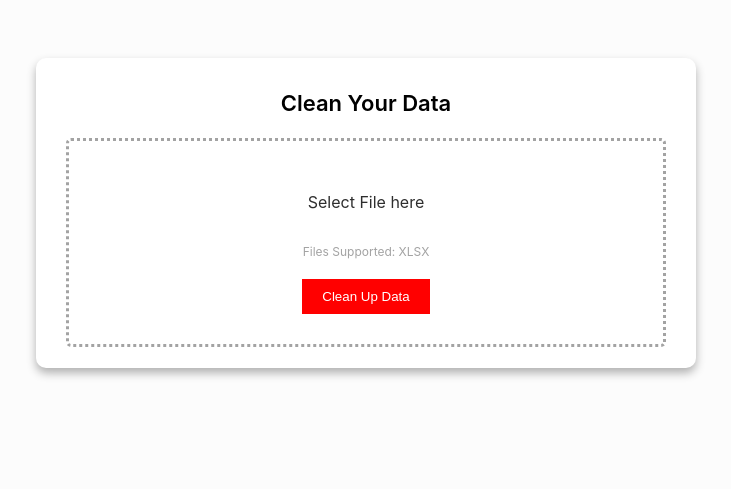
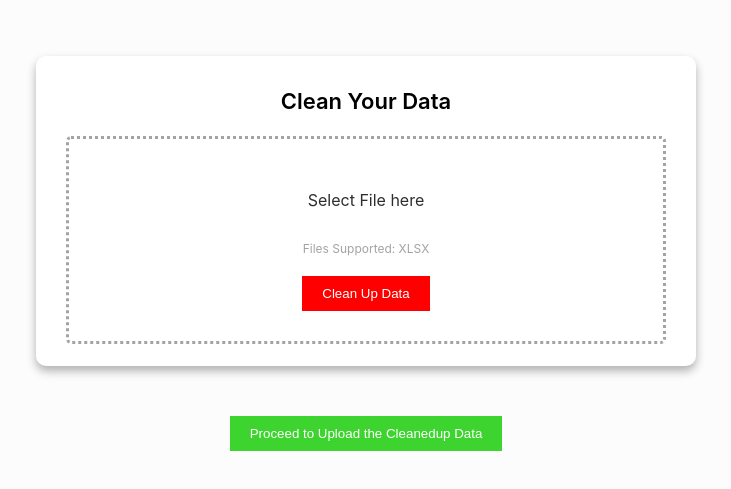
Before and after one commit to astik0398/broker-easy-fe, a React (Create React App) app: page / in a window 1280 px wide. Shown: the part 187-676 px from the top of the page, without its empty margins (274-1005 px from the left). Built offline with nearby package versions, Linux system fonts and the light colour scheme.

Commit message:
added proceed to clearnup button

```diff
--- a/src/components/CleanUpFile.jsx
+++ b/src/components/CleanUpFile.jsx
@@ -1,6 +1,7 @@
 import React, { useRef, useState } from 'react';
 import "../styles/CleanUpFile.css";
 import * as XLSX from 'xlsx';
+import { useNavigate } from 'react-router-dom';
 
 function CleanUpFile() {
   const fileInputRef = useRef(null);
@@ -12,6 +13,7 @@ function CleanUpFile() {
     { name: '', value: 'Address',  placeholder: 'Enter header that has the list of Addresses' },
     { name: '', value: 'Phone Number',  placeholder: 'Enter header that has the list of Mobile Numbers' },
   ]);
+  const navigate = useNavigate()
 
   const handleFileChange = (e) => {
     const file = e.target.files[0];
@@ -102,9 +104,13 @@ function CleanUpFile() {
     closeModal(); // Close modal after processing
   };
 
+  function handleProceedButton(){
+    navigate('/table')
+  }
+
   return (
     <div>
-      <div className="container">
+      <div style={{display:'flex', flexDirection:'column', marginTop:'40px'}} className="container">
         <div className="card">
           <h3>Clean Your Data</h3>
           <div className="drop_box">
@@ -125,6 +131,13 @@ function CleanUpFile() {
             </button>
           </div>
         </div>
+        <button
+          className='btn'
+          onClick={handleProceedButton}
+          style={{marginTop:'50px'}}
+        >
+          Proceed to Upload the Cleanedup Data
+        </button>
       </div>
 
       {isOpen && (
```
